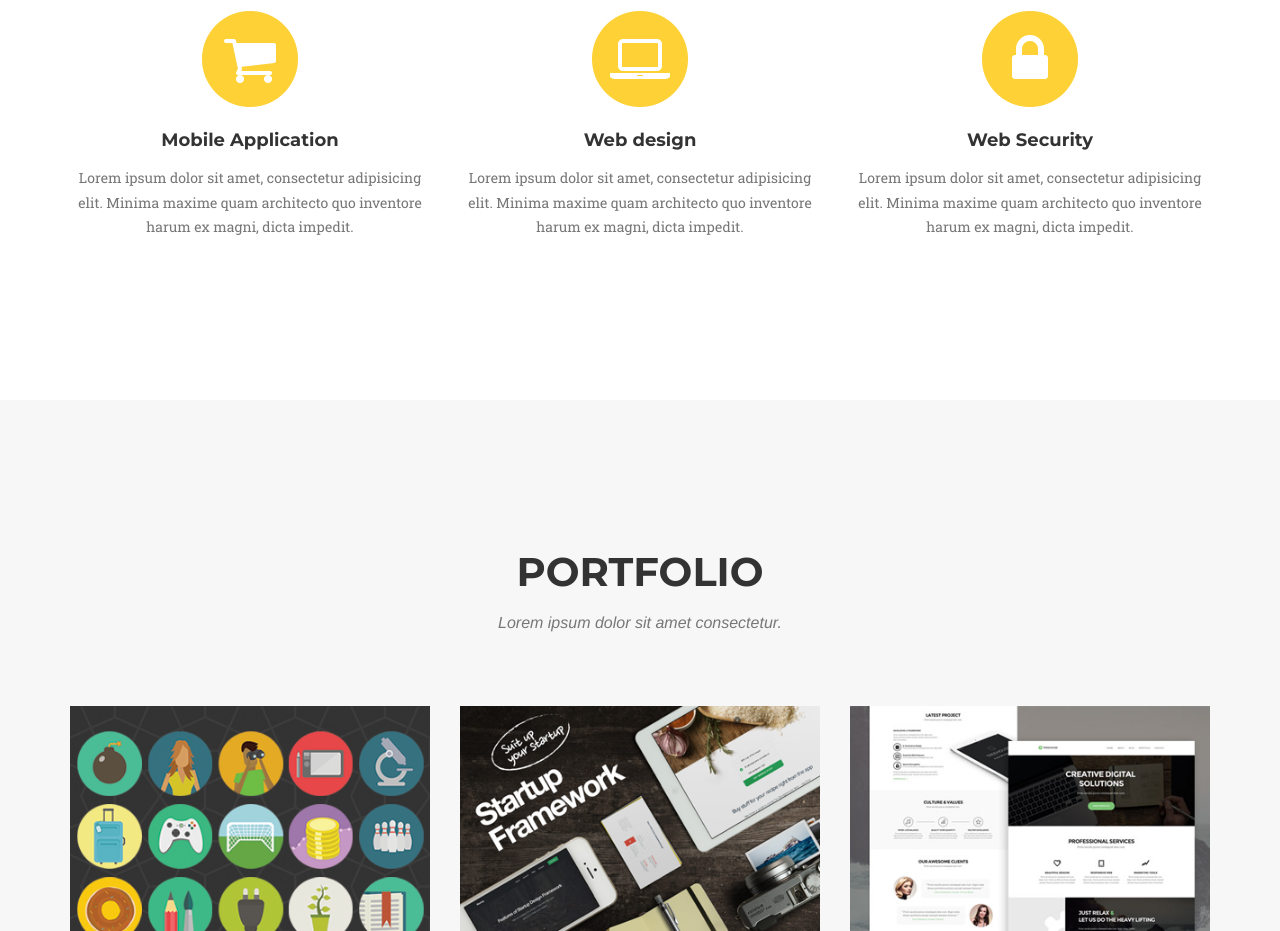
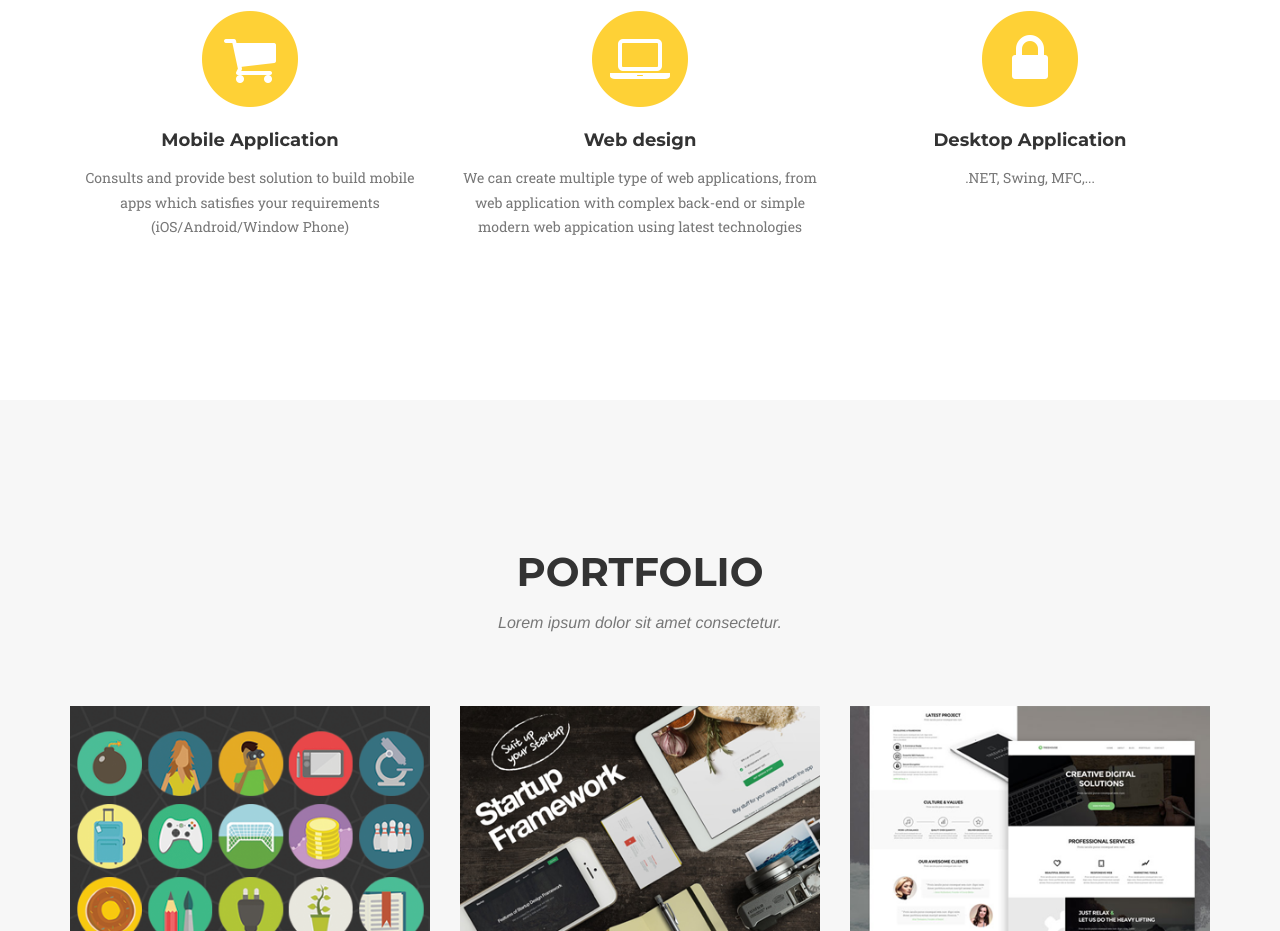
Before and after one commit to imnnquy/gapgap, a plain HTML site: page index.html in a window 1280 px wide. Shown: the part 1060-1991 px from the top of the page. Drawn offline with nearby package versions, Linux system fonts and the light colour scheme; a web font is replaced by a local one.

Commit message:
modify services
modify services

```diff
--- a/index.html
+++ b/index.html
@@ -104,7 +104,7 @@
                         <i class="fa fa-shopping-cart fa-stack-1x fa-inverse"></i>
                     </span>
                     <h4 class="service-heading">Mobile Application</h4>
-                    <p class="text-muted">Lorem ipsum dolor sit amet, consectetur adipisicing elit. Minima maxime quam architecto quo inventore harum ex magni, dicta impedit.</p>
+                    <p class="text-muted">Consults and provide best solution to build mobile apps which satisfies your requirements  (iOS/Android/Window Phone)</p>
                 </div>
                 <div class="col-md-4">
                     <span class="fa-stack fa-4x">
@@ -112,15 +112,15 @@
                         <i class="fa fa-laptop fa-stack-1x fa-inverse"></i>
                     </span>
                     <h4 class="service-heading">Web design</h4>
-                    <p class="text-muted">Lorem ipsum dolor sit amet, consectetur adipisicing elit. Minima maxime quam architecto quo inventore harum ex magni, dicta impedit.</p>
+                    <p class="text-muted">We can create multiple type of web applications, from web application with complex back-end or simple modern web appication using latest technologies</p>
                 </div>
                 <div class="col-md-4">
                     <span class="fa-stack fa-4x">
                         <i class="fa fa-circle fa-stack-2x text-primary"></i>
                         <i class="fa fa-lock fa-stack-1x fa-inverse"></i>
                     </span>
-                    <h4 class="service-heading">Web Security</h4>
-                    <p class="text-muted">Lorem ipsum dolor sit amet, consectetur adipisicing elit. Minima maxime quam architecto quo inventore harum ex magni, dicta impedit.</p>
+                    <h4 class="service-heading">Desktop Application</h4>
+                    <p class="text-muted">.NET, Swing, MFC,...</p>
                 </div>
             </div>
         </div>
```
